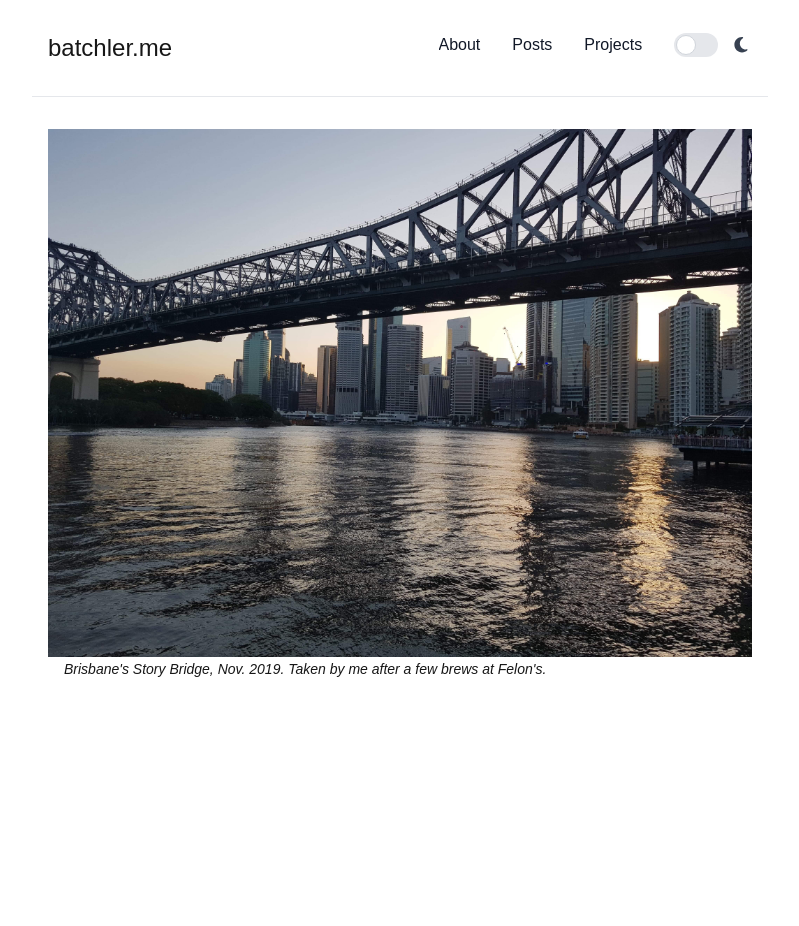
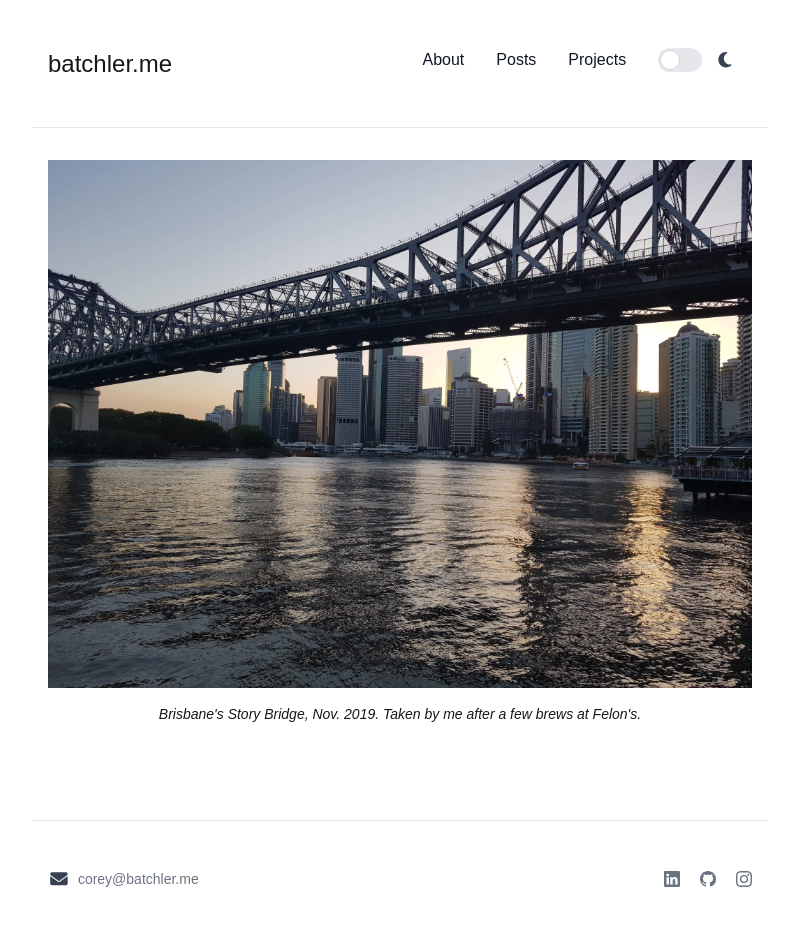
Before and after one commit to trithagoras/batchler.me, a Next.js app: page / in a window 1280 px wide. Shown: the top 926 px of the page, without its empty margins (240-1039 px from the left). Before the commit the page ends 800 px from the top, so only its background shows below. Built offline with nearby package versions, Linux system fonts and the light colour scheme.

Commit message:
add footer

```diff
--- a/src/app/(home)/components/HomeImage.tsx
+++ b/src/app/(home)/components/HomeImage.tsx
@@ -18,20 +18,20 @@
 const LightHomeImage = () => (
   <div>
     <Image src={storyb} alt="Story bridge" />
-    <small className="text-sm italic text-center items-center justify-between mx-auto p-4">
+    <p className="text-sm italic text-center items-center justify-between mx-auto p-4">
       Brisbane&apos;s Story Bridge, Nov. 2019. Taken by me after a few brews at
       Felon&apos;s.
-    </small>
+    </p>
   </div>
 );
 
 const DarkHomeImage = () => (
   <div>
     <Image src={storybNight} alt="Story bridge" />
-    <small className="text-sm italic text-center items-center justify-between mx-auto p-4">
+    <p className="text-sm italic text-center items-center justify-between mx-auto p-4">
       Brisbane&apos;s Story Bridge, Dec. 2021. Believe it or not, taken by me
       after a few brews at Felon&apos;s.
-    </small>
+    </p>
   </div>
 );
 
--- a/src/app/layout.tsx
+++ b/src/app/layout.tsx
@@ -6,6 +6,7 @@
 import { config } from '@fortawesome/fontawesome-svg-core'
 import '@fortawesome/fontawesome-svg-core/styles.css'
 import Providers from "./Providers";
+import Footer from "./layout/Footer";
 config.autoAddCss = false
 
 const geistSans = Geist({
@@ -38,6 +39,8 @@
             <Navbar />
             <hr className="my-4" />
             {children}
+            <hr className="mt-16 mb-4" />
+            <Footer />
           </div>
         </Providers>
 
--- /dev/null
+++ b/src/app/layout/Footer.tsx
@@ -0,0 +1,74 @@
+import { faEnvelope } from "@fortawesome/free-solid-svg-icons";
+import { FontAwesomeIcon } from "@fortawesome/react-fontawesome";
+
+const Footer = () => (
+  <footer className="bg-white dark:bg-gray-900">
+    <div className="mx-auto w-full max-w-screen-xl p-4 py-6 lg:py-8">
+      <div className="sm:flex sm:items-center sm:justify-between">
+        <span className="text-sm text-gray-500 sm:text-center dark:text-gray-400">
+          <a href="mailto:corey@batchler.me" className="hover:underline">
+            <FontAwesomeIcon
+              icon={faEnvelope}
+              fixedWidth
+              className="text-gray-700 dark:text-gray-300 mr-2"
+              size="lg"
+            />
+            corey@batchler.me
+          </a>
+        </span>
+        <div className="flex mt-4 sm:justify-center sm:mt-0">
+          <a
+            href="https://www.linkedin.com/in/coreybatchler"
+            className="text-gray-500 hover:text-gray-900 dark:hover:text-white ms-5"
+          >
+            <svg
+              xmlns="http://www.w3.org/2000/svg"
+              width="16"
+              height="16"
+              fill="currentColor"
+              className="bi bi-linkedin"
+              viewBox="0 0 16 16"
+            >
+              <path d="M0 1.146C0 .513.526 0 1.175 0h13.65C15.474 0 16 .513 16 1.146v13.708c0 .633-.526 1.146-1.175 1.146H1.175C.526 16 0 15.487 0 14.854zm4.943 12.248V6.169H2.542v7.225zm-1.2-8.212c.837 0 1.358-.554 1.358-1.248-.015-.709-.52-1.248-1.342-1.248S2.4 3.226 2.4 3.934c0 .694.521 1.248 1.327 1.248zm4.908 8.212V9.359c0-.216.016-.432.08-.586.173-.431.568-.878 1.232-.878.869 0 1.216.662 1.216 1.634v3.865h2.401V9.25c0-2.22-1.184-3.252-2.764-3.252-1.274 0-1.845.7-2.165 1.193v.025h-.016l.016-.025V6.169h-2.4c.03.678 0 7.225 0 7.225z" />
+            </svg>
+            <span className="sr-only">LinkedIn page</span>
+          </a>
+          <a
+            href="https://github.com/trithagoras"
+            className="text-gray-500 hover:text-gray-900 dark:hover:text-white ms-5"
+          >
+            <svg
+              xmlns="http://www.w3.org/2000/svg"
+              width="16"
+              height="16"
+              fill="currentColor"
+              className="bi bi-github"
+              viewBox="0 0 16 16"
+            >
+              <path d="M8 0C3.58 0 0 3.58 0 8c0 3.54 2.29 6.53 5.47 7.59.4.07.55-.17.55-.38 0-.19-.01-.82-.01-1.49-2.01.37-2.53-.49-2.69-.94-.09-.23-.48-.94-.82-1.13-.28-.15-.68-.52-.01-.53.63-.01 1.08.58 1.23.82.72 1.21 1.87.87 2.33.66.07-.52.28-.87.51-1.07-1.78-.2-3.64-.89-3.64-3.95 0-.87.31-1.59.82-2.15-.08-.2-.36-1.02.08-2.12 0 0 .67-.21 2.2.82.64-.18 1.32-.27 2-.27s1.36.09 2 .27c1.53-1.04 2.2-.82 2.2-.82.44 1.1.16 1.92.08 2.12.51.56.82 1.27.82 2.15 0 3.07-1.87 3.75-3.65 3.95.29.25.54.73.54 1.48 0 1.07-.01 1.93-.01 2.2 0 .21.15.46.55.38A8.01 8.01 0 0 0 16 8c0-4.42-3.58-8-8-8" />
+            </svg>
+            <span className="sr-only">GitHub account</span>
+          </a>
+          <a
+            href="https://www.instagram.com/coreybatchler/"
+            className="text-gray-500 hover:text-gray-900 dark:hover:text-white ms-5"
+          >
+            <svg
+              xmlns="http://www.w3.org/2000/svg"
+              width="16"
+              height="16"
+              fill="currentColor"
+              className="bi bi-instagram"
+              viewBox="0 0 16 16"
+            >
+              <path d="M8 0C5.829 0 5.556.01 4.703.048 3.85.088 3.269.222 2.76.42a3.9 3.9 0 0 0-1.417.923A3.9 3.9 0 0 0 .42 2.76C.222 3.268.087 3.85.048 4.7.01 5.555 0 5.827 0 8.001c0 2.172.01 2.444.048 3.297.04.852.174 1.433.372 1.942.205.526.478.972.923 1.417.444.445.89.719 1.416.923.51.198 1.09.333 1.942.372C5.555 15.99 5.827 16 8 16s2.444-.01 3.298-.048c.851-.04 1.434-.174 1.943-.372a3.9 3.9 0 0 0 1.416-.923c.445-.445.718-.891.923-1.417.197-.509.332-1.09.372-1.942C15.99 10.445 16 10.173 16 8s-.01-2.445-.048-3.299c-.04-.851-.175-1.433-.372-1.941a3.9 3.9 0 0 0-.923-1.417A3.9 3.9 0 0 0 13.24.42c-.51-.198-1.092-.333-1.943-.372C10.443.01 10.172 0 7.998 0zm-.717 1.442h.718c2.136 0 2.389.007 3.232.046.78.035 1.204.166 1.486.275.373.145.64.319.92.599s.453.546.598.92c.11.281.24.705.275 1.485.039.843.047 1.096.047 3.231s-.008 2.389-.047 3.232c-.035.78-.166 1.203-.275 1.485a2.5 2.5 0 0 1-.599.919c-.28.28-.546.453-.92.598-.28.11-.704.24-1.485.276-.843.038-1.096.047-3.232.047s-2.39-.009-3.233-.047c-.78-.036-1.203-.166-1.485-.276a2.5 2.5 0 0 1-.92-.598 2.5 2.5 0 0 1-.6-.92c-.109-.281-.24-.705-.275-1.485-.038-.843-.046-1.096-.046-3.233s.008-2.388.046-3.231c.036-.78.166-1.204.276-1.486.145-.373.319-.64.599-.92s.546-.453.92-.598c.282-.11.705-.24 1.485-.276.738-.034 1.024-.044 2.515-.045zm4.988 1.328a.96.96 0 1 0 0 1.92.96.96 0 0 0 0-1.92m-4.27 1.122a4.109 4.109 0 1 0 0 8.217 4.109 4.109 0 0 0 0-8.217m0 1.441a2.667 2.667 0 1 1 0 5.334 2.667 2.667 0 0 1 0-5.334" />
+            </svg>
+            <span className="sr-only">Instagram account</span>
+          </a>
+        </div>
+      </div>
+    </div>
+  </footer>
+);
+
+export default Footer;
--- a/src/app/layout/Navbar.tsx
+++ b/src/app/layout/Navbar.tsx
@@ -54,7 +54,7 @@
 
         {/* Mobile Menu with Animation */}
         <div
-          className={`w-full md:w-auto overflow-hidden transition-all duration-300 ease-in-out ${
+          className={`w-full md:w-auto overflow-hidden transition-all duration-300 ease-in-out p-4 ${
             isOpen ? "max-h-96 opacity-100" : "max-h-0 opacity-0"
           } md:max-h-none md:opacity-100 md:block`}
           id="navbar-default"
```
